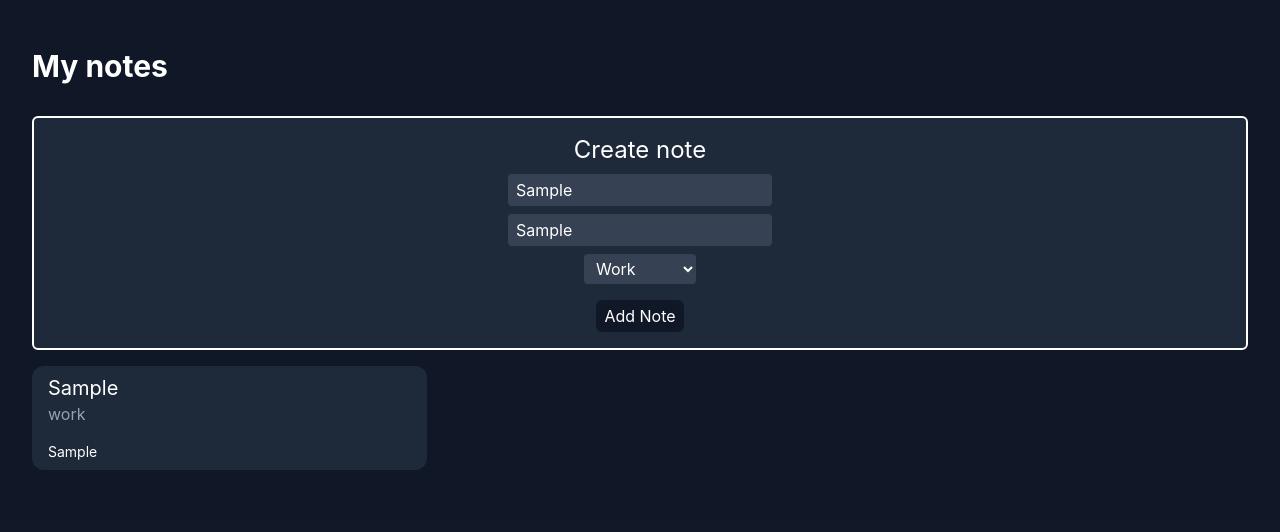
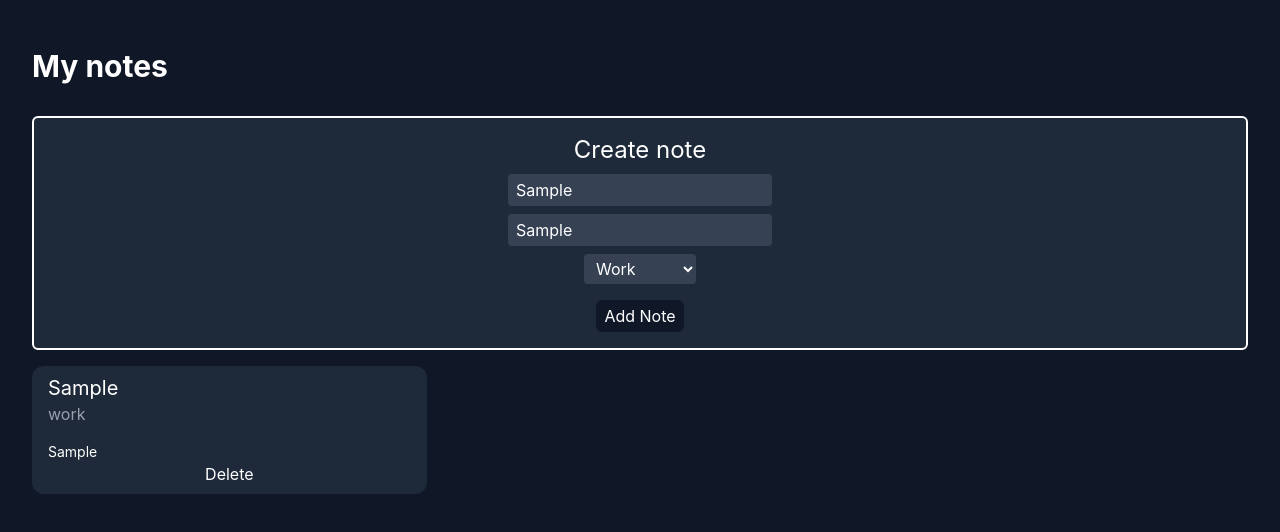
Before and after one commit to vClaudio11/CRUD-note-taking-app, a React (Vite) app: page / in a window 1280 px wide. Both pictures are taken after typing "Sample", "Sample" into the empty fields and a click on the button "Add Note". Shown: the top 532 px of the page. Built offline with nearby package versions, Linux system fonts and the light colour scheme.

Commit message:
feat: add delete function on notes

```diff
--- a/src/App.tsx
+++ b/src/App.tsx
@@ -18,6 +18,10 @@ function App() {
     setNotes([... notes, note])
   }
 
+  function handleDelete(id: string) {
+    setNotes(notes.filter(n => n.id !== id))
+  }
+
   return (
     // Main landing page
     <div className="min-h-height bg-gray-900 px-8 py-12">
@@ -25,7 +29,7 @@ function App() {
       {<NoteForm onAdd={handleAdd} />}
       <div className="grid grid-cols-3 gap-4">
       {notes.map(note => (
-        <NoteCard key={note.id} note={note} />
+        <NoteCard key={note.id} note={note} onDelete={handleDelete}/>
       ))}
       </div>
     </div>
--- a/src/components/NoteCard.tsx
+++ b/src/components/NoteCard.tsx
@@ -2,16 +2,21 @@ import type { Note } from "../types";
 
 interface NoteCardProp {
     note: Note
+    onDelete: (id: string) => void
 }
 
-export default function NoteCard({ note }: NoteCardProp) {
+export default function NoteCard({ note, onDelete }: NoteCardProp) {
 
+    function handleDelete() {
+        onDelete(note.id)
+    }
     // Display the note
     return (
         <div className="bg-gray-800 px-4 py-2 flex flex-col text-white rounded-xl hover:opacity-90">
             <h2 className="text-xl">{note.title}</h2>
             <p className="text-gray-400 mb-4">{note.type}</p>
             <p className="text-sm">{note.body}</p>
+            <button onClick={handleDelete}>Delete</button>
         </div>
     )
 }
```
